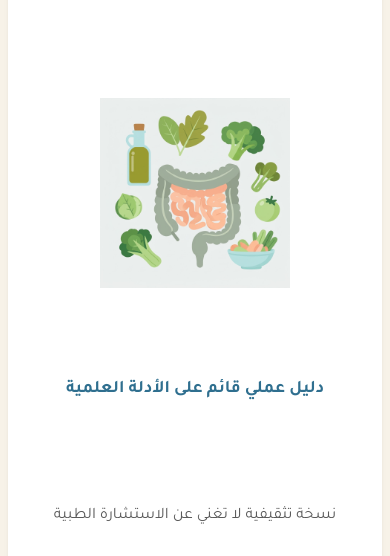
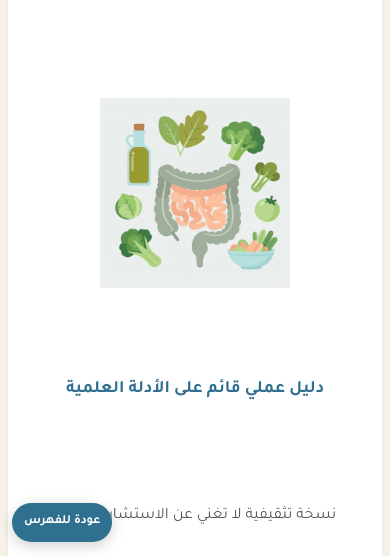
Before and after one commit to anaselhindy94-cell/arabic-uc-nutrition-guide, a website: page index.html in a window 390 px wide. Shown: the part 288-844 px from the top of the page. Drawn offline with Linux system fonts and the light colour scheme.

Commit message:
Fix TOC links and add back to TOC button

```diff
--- a/index.html
+++ b/index.html
@@ -416,6 +416,43 @@
             transform: translateY(0);
         }
 
+        .back-to-toc {
+            position: fixed;
+            left: 18px;
+            bottom: 22px;
+            z-index: 9999;
+            background: var(--primary-blue);
+            color: #fff;
+            text-decoration: none;
+            padding: 0.65rem 0.9rem;
+            border-radius: 999px;
+            font-size: 0.9rem;
+            font-weight: 700;
+            box-shadow: 0 4px 14px rgba(0,0,0,0.18);
+            transition: transform 0.2s ease, opacity 0.2s ease;
+        }
+
+        .back-to-toc:hover {
+            transform: translateY(-2px);
+            opacity: 0.95;
+        }
+
+        @media (max-width: 768px) {
+            .back-to-toc {
+                left: 12px;
+                bottom: 14px;
+                font-size: 0.78rem;
+                padding: 0.55rem 0.75rem;
+            }
+        }
+
+        @media print {
+            .back-to-toc,
+            .no-print {
+                display: none !important;
+            }
+        }
+
         /* Lists */
         ul { padding-right: 1.5rem; }
         li { margin-bottom: 0.5rem; }
@@ -968,7 +1005,7 @@
 <button class="print-btn no-print" onclick="window.print()">طباعة الدليل / حفظ PDF</button>
 
     <!-- Table of Contents -->
-    <nav class="toc">
+    <nav id="toc" class="toc">
         <h2>جدول المحتويات</h2>
         <ul class="toc-list">
             <li><a href="#executive-summary">التنويه الطبي والملخص التنفيذي</a></li>
@@ -2515,6 +2552,8 @@
 
     </main>
 
+    <a href="#toc" class="back-to-toc no-print" aria-label="عودة للفهرس">عودة للفهرس</a>
+
     <!-- Footer -->
     <footer>
         <div class="closing-message">
```
